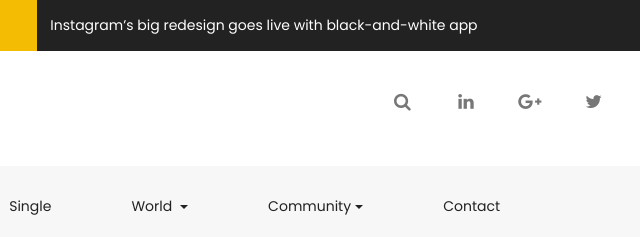
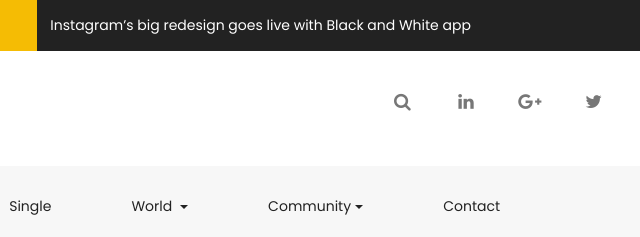
Before and after one commit to UK2477/Design-1, a plain HTML site: page index.html in a window 1280 px wide. Shown: the top 237 px of the page, 380-1020 px from the left. Drawn offline with nearby package versions, Linux system fonts and the light colour scheme; a script that the page names is missing.

Commit message:
Second Comment

```diff
--- a/index.html
+++ b/index.html
@@ -33,7 +33,7 @@
                 <div class="d-inline-block fh5co_trading_posotion_relative"><a href="#" class="treding_btn">Trending</a>
                     <div class="fh5co_treding_position_absolute"></div>
                 </div>
-                <a href="#" class="color_fff fh5co_mediya_setting">Instagram’s big redesign goes live with black-and-white app</a>
+                <a href="#" class="color_fff fh5co_mediya_setting">Instagram’s big redesign goes live with Black and White app</a>
             </div>
         </div>
     </div>
```
